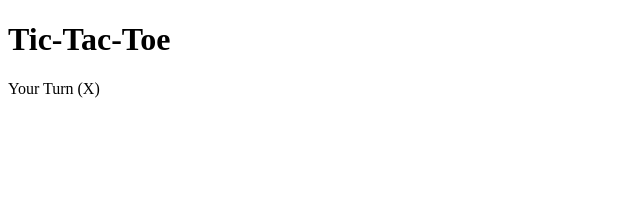
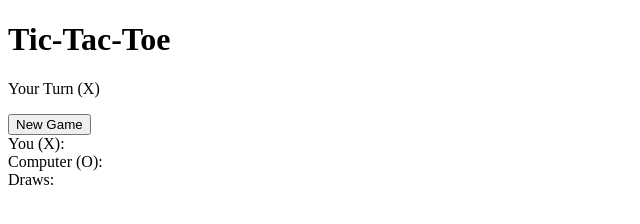
Before and after one commit to Devindi-ui/Tic-Tac-Game, a plain HTML site: page index.html in a window 1280 px wide. Shown: the whole page, without its empty margins (0-640 px from the left). Drawn offline with Linux system fonts and the light colour scheme.

Commit message:
html completed

```diff
--- a/index.html
+++ b/index.html
@@ -17,6 +17,25 @@
         <div class="game-board" id="gameBoard">
             <!-- Will be created dynamically by js -->
         </div>
+
+        <div class="game-controls">
+            <button class="reset-btn" id="resetBtn">New Game</button>
+        </div>
+
+        <div class="score-board">
+            <div class="score-item">
+                <span>You (X):</span>
+                <span id="playerScore"></span>
+            </div>
+            <div class="score-item">
+                <span>Computer (O):</span>
+                <span id="computerScore"></span>
+            </div>
+            <div class="score-item">
+                <span>Draws:</span>
+                <span id="drawScore"></span>
+            </div>
+        </div>
     </div>
 
     <script src="script/app.js"></script>
```
